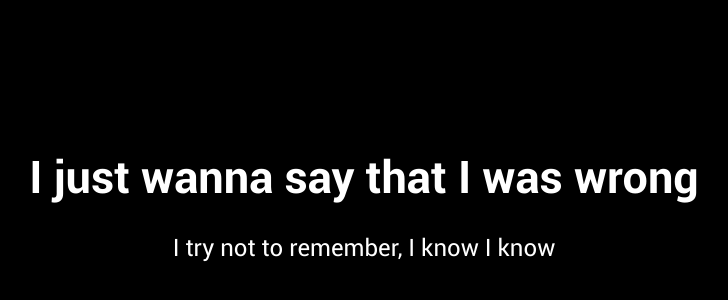
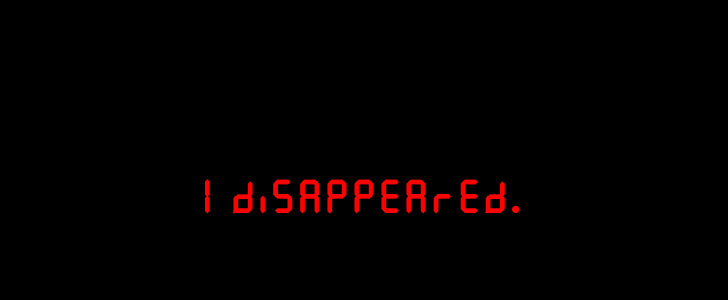
Before and after one commit to Jacksonzwang/Jacksonzwang.github.io, a plain HTML site: page index.html in a window 1280 px wide. Shown: the part 176-476 px from the top of the page, without its empty margins (276-1004 px from the left). Drawn offline with Linux system fonts and the light colour scheme.

Commit message:
Major changes

```diff
--- a/css/maintance.css
+++ b/css/maintance.css
@@ -7,7 +7,7 @@ body {
     background-size: cover;
     height: 100%;
     text-align: center;
-    font: 300 24px "Roboto Regular";
+    font: 300 24px "Seven Segment Micro";
     margin: 0;
     user-select: none;
     -moz-user-select: none;
@@ -26,31 +26,26 @@ table {
 
 h1 {
     font-size: 45px;
-    font-weight: bold;
-    font-family: "Roboto Bold";
-    color: #ffffff;
+    /*font-weight: bold;*/
+    font-family: "Seven Segment Micro";
+    color: #ff0000;
     /*color: #0078ff;*/
     margin-top: -0.5em;
+    letter-spacing: 0.1em;
 }
 
-p {
+/*p {
     color: #ffffff;
-    /*color: #0078ff;*/
 }
 
 .message {
     font-weight: regular;
     margin: 0.5em;
-}
+}*/
 
 @font-face {
-    font-family: "Roboto Regular";
-    src: url("../fonts/Roboto.woff2") format("woff2");
-}
-
-@font-face {
-    font-family: "Roboto Bold";
-    src: url("../fonts/Roboto-Bold.woff2") format("woff2");
+    font-family: "Seven Segment Micro";
+    src: url("../fonts/SSegmentM.woff2") format("woff2");
 }
 
 /*footer {
--- a/index.html
+++ b/index.html
@@ -16,8 +16,7 @@
             <tr>
                 <td>
                     <div>
-                        <h1>I just wanna say that I was wrong</h1>
-                        <p class="message">I try not to remember, I know I know</p>
+                        <h1>I disappeared.</h1>
                     </div>
                 </td>
             </tr>
```
Also changed, not shown: fonts/Roboto-Bold.woff2 (deleted), fonts/Roboto.woff2 (deleted), fonts/SSegmentM.woff2 (added), 1 other file.
